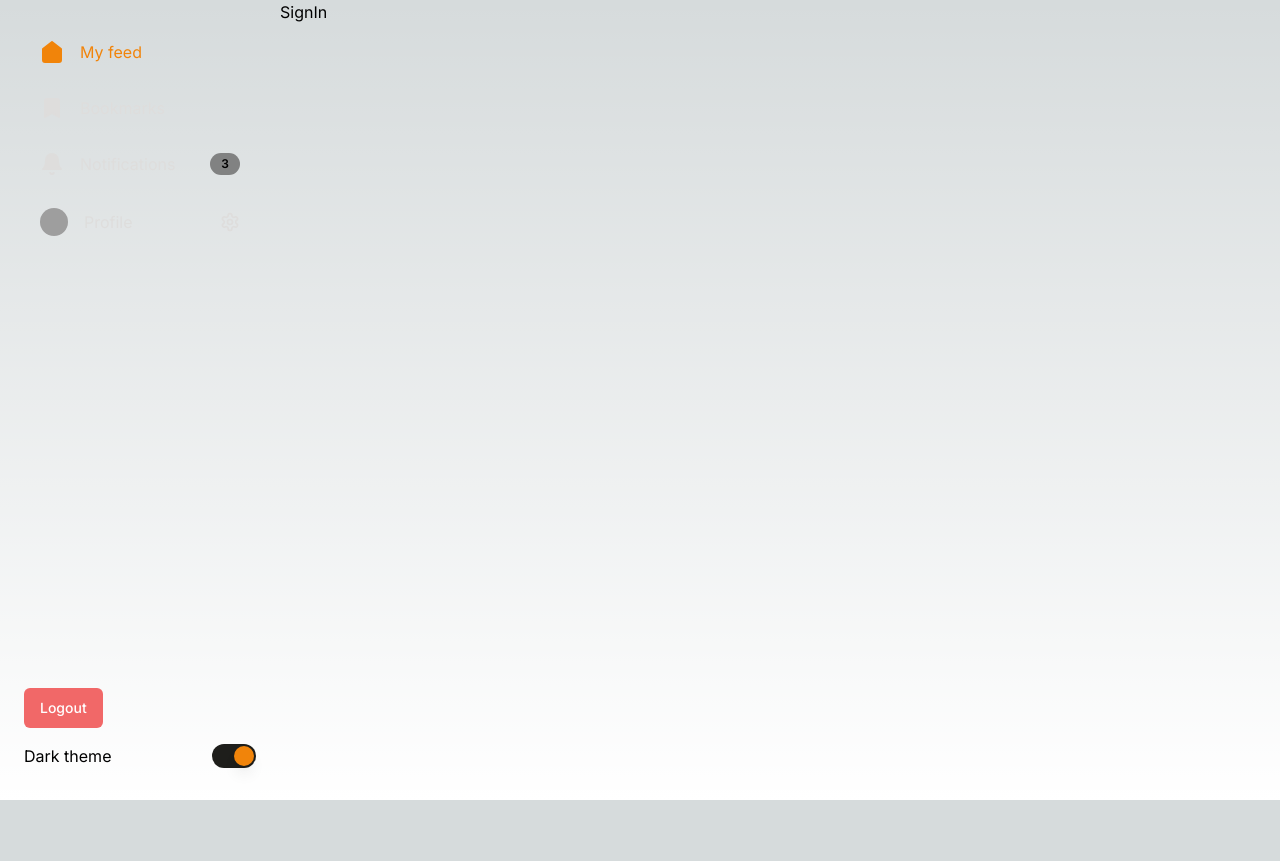
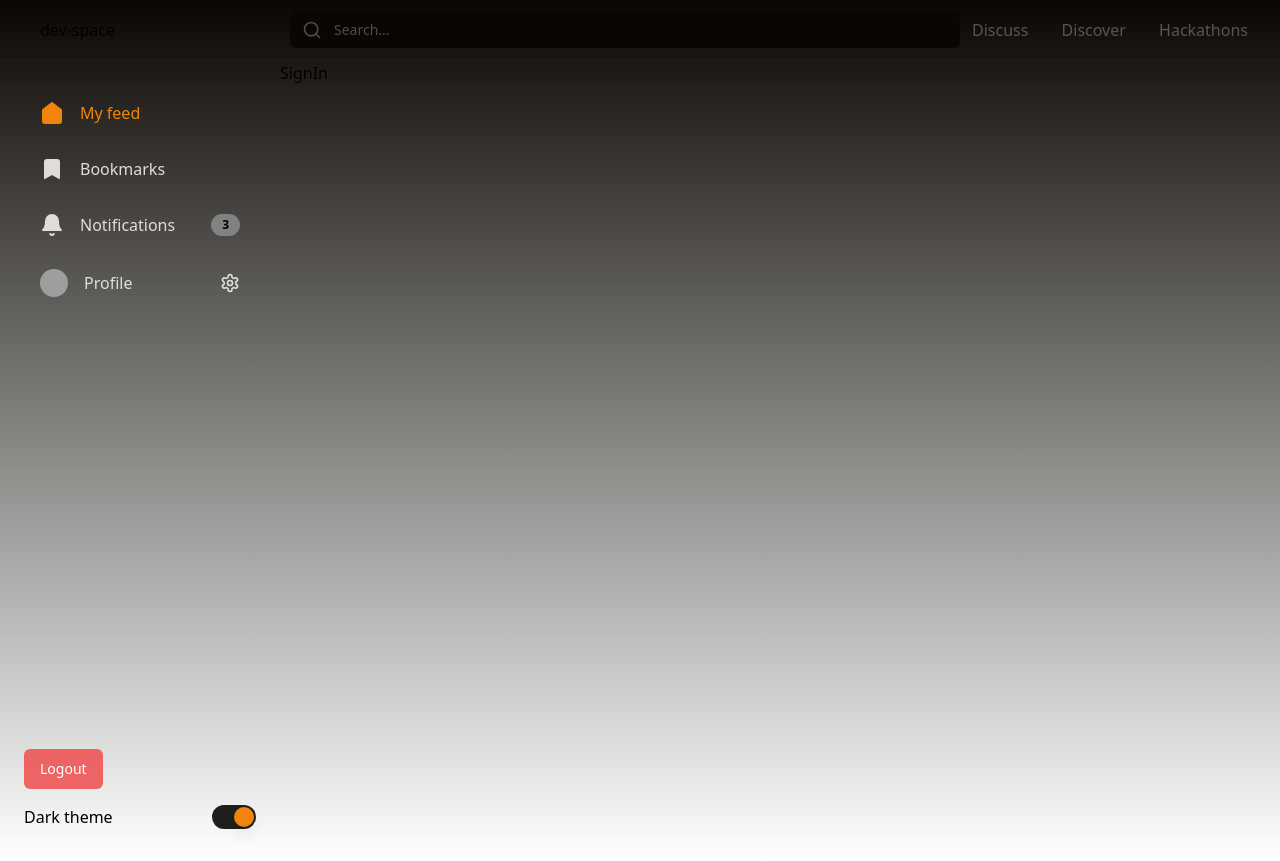
Before and after one commit to d-one-company/dev-space, a Next.js app: page / in a window 1280 px wide. Before the commit the page ends 800 px from the top, so only its background shows below. Built offline with nearby package versions, Linux system fonts and the light colour scheme; no server answers; grey boxes are pictures that could not be loaded.

Commit message:
feat: top bar

```diff
--- a/app/layout.tsx
+++ b/app/layout.tsx
@@ -1,4 +1,5 @@
 import Navigation from '@/components/Navigation/Navigation';
+import TopBar from '@/components/TopBar';
 import type { Metadata } from 'next';
 import { Inter } from 'next/font/google';
 import './globals.css';
@@ -14,7 +15,8 @@ export default function RootLayout({
 }>) {
   return (
     <html lang="en">
-      <body className={inter.className}>
+      <body className={(inter.className, 'bg-night')}>
+        <TopBar />
         <div className="flex md:grid md:grid-cols-[280px_auto]">
           <Navigation />
           {children}
--- a/components/Input.tsx
+++ b/components/Input.tsx
@@ -7,9 +7,9 @@ export interface InputProps extends React.InputHTMLAttributes<HTMLInputElement>
 
 const Input = React.forwardRef<HTMLInputElement, InputProps>(({ className, type, icon, ...props }, ref) => {
   return (
-    <div className={cn('bg-onyx focus-within:ring-gold-drop flex w-full items-center rounded-md px-3 py-2 text-sm ring-1 ring-transparent', className)}>
+    <div className={cn('flex w-full items-center rounded-md bg-onyx px-3 py-2 text-sm ring-1 ring-transparent focus-within:ring-gold-drop', className)}>
       {icon && <div className="mr-3">{icon}</div>}
-      <input type={type} className={cn('placeholder:text-liver flex-grow bg-transparent outline-none', className)} ref={ref} {...props} />
+      <input type={type} className={cn('flex-grow bg-transparent outline-none placeholder:text-liver', className)} ref={ref} {...props} />
     </div>
   );
 });
--- a/components/Search.tsx
+++ b/components/Search.tsx
@@ -2,7 +2,7 @@ import { SearchIcon } from 'lucide-react';
 import { Input } from './Input';
 
 export const Search = () => {
-  return <Input type="search" placeholder="Search..." icon={<SearchIcon className="text-liver" size={20} />} className="placeholder:text-liver" />;
+  return <Input type="search" placeholder="Search..." icon={<SearchIcon className="text-liver" size={20} />} className="bg-night placeholder:text-liver" />;
 };
 
 export default Search;
--- /dev/null
+++ b/components/TopBar.tsx
@@ -0,0 +1,17 @@
+import Search from './Search';
+
+const TopBar = () => {
+  return (
+    <div className="flex w-full items-center border-b border-rangoon-green py-3 pl-10 pr-5">
+      <p className="min-w-[250px] whitespace-nowrap">dev-space</p>
+      <Search />
+      <div className="flex min-w-[300px] items-center justify-between gap-3 px-3">
+        <p className="text-davy-gray">Discuss</p>
+        <p className="text-davy-gray">Discover</p>
+        <p className="text-davy-gray">Hackathons</p>
+      </div>
+    </div>
+  );
+};
+
+export default TopBar;
--- a/tailwind.config.ts
+++ b/tailwind.config.ts
@@ -17,6 +17,8 @@ const config: Config = {
         'battleship-gray': '#818282',
         liver: '#4D4B4B',
         'carbon-gray': '#5A5B59',
+        night: '#0A0702',
+        'davy-gray': '#555655',
       },
     },
   },
```
